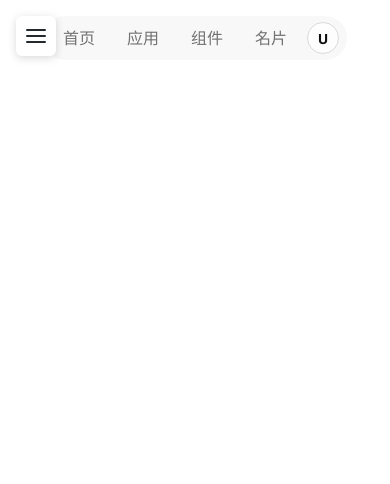
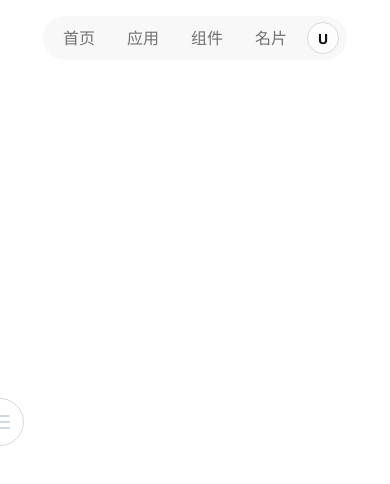
Before and after one commit to UnderHear-tools/UnderHear-Web, a Vue app in the folder UnderHear-frontend/: page /component/select in a window 390 px wide. Shown: the top 484 px of the page. Built offline with nearby package versions, Linux system fonts and the light colour scheme.

Commit message:
样式布局优化 & 现在组件库页不会在新页面中打开了

```diff
--- a/UnderHear-frontend/src/module/components/layout/ComponentLayout.vue
+++ b/UnderHear-frontend/src/module/components/layout/ComponentLayout.vue
@@ -2,11 +2,8 @@
   <div class="component-layout">
     <!-- 移动端菜单按钮 -->
     <button class="mobile-menu-btn" @click="toggleSidebar" aria-label="切换菜单">
-      <svg v-if="!sidebarOpen" width="24" height="24" viewBox="0 0 24 24" fill="none">
-        <path d="M3 12h18M3 6h18M3 18h18" stroke="currentColor" stroke-width="2" stroke-linecap="round" />
-      </svg>
-      <svg v-else width="24" height="24" viewBox="0 0 24 24" fill="none">
-        <path d="M18 6L6 18M6 6l12 12" stroke="currentColor" stroke-width="2" stroke-linecap="round" />
+      <svg width="24" height="24" viewBox="0 0 24 24" fill="none">
+        <path d="M3 12h18M3 6h18M3 18h18" stroke="#d1d9e0" stroke-width="2" stroke-linecap="round" />
       </svg>
     </button>
 
@@ -137,6 +134,15 @@ const navSections = ref([
   min-height: calc(100vh - 64px);
 }
 
+/* 默认隐藏移动端菜单按钮 */
+.mobile-menu-btn {
+  display: none;
+}
+
+.sidebar-overlay {
+  display: none;
+}
+
 /* 响应式设计 */
 @media (max-width: 1420px) {
   .main-content {
@@ -157,32 +163,21 @@ const navSections = ref([
     scrollbar-width: none;
     background-color: #fff;
   }
-  /* 移动端菜单按钮 */
+
+  /* 移动端菜单按钮样式 */
   .mobile-menu-btn {
-    display: none;
+    display: flex;
     position: fixed;
-    top: 1rem;
-    left: 1rem;
-    z-index: 1001;
-    width: 40px;
-    height: 40px;
-    border: none;
-    border-radius: 6px;
-    background: #fff;
-    box-shadow: 0 2px 8px rgba(0, 0, 0, 0.15);
+    top: 50%;
+    height: 3rem;
+    width: 3rem;
+    border-radius: 50%;
+    transform: translate(-50%,-50%);
     cursor: pointer;
     align-items: center;
     justify-content: center;
-    color: var(--font-black);
     transition: all 0.2s ease;
-  }
-
-  .mobile-menu-btn:hover {
-    background: #f6f8fa;
-  }
-
-  .mobile-menu-btn:active {
-    transform: scale(0.95);
+    border: 1px solid var(--border-gray);
   }
 
   /* 遮罩层 */
@@ -210,10 +205,6 @@ const navSections = ref([
     }
   }
 
-  .mobile-menu-btn {
-    display: flex;
-  }
-
   .sidebar.open {
     transform: translateX(0);
   }
--- a/UnderHear-frontend/src/module/components/views/components.vue
+++ b/UnderHear-frontend/src/module/components/views/components.vue
@@ -4,7 +4,7 @@
       <h1 class="title">UI 组件库 zLight</h1>
       <p class="subtitle">这里展示本站自研的 UI 组件库，提供现代化、美观且易用的组件。</p>
       <p class="subtitle">所有组件都经过精心设计，支持 TypeScript 并遵循最佳实践。
-        <zLink href="/component/overview" link-text="立即前往" :external="true" target="_blank" />
+        <zLink href="/component/overview" link-text="立即前往" :external="true" />
       </p>
       <img src="@/assets/components.svg" alt="Components Preview" class="components-preview" />
     </div>
```
